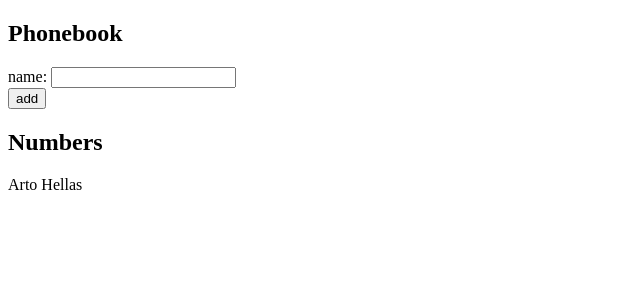
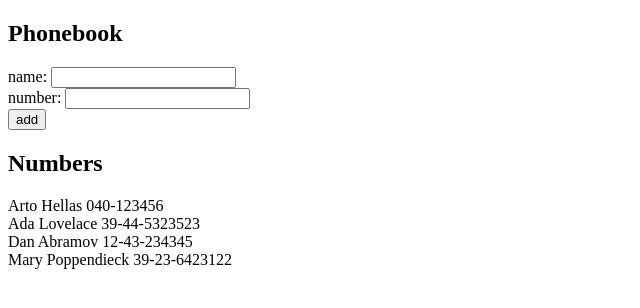
Before and after one commit to kryyyo/full-stack-open-submissions, a React (Create React App) app in the folder part2/the-phonebook/: page / in a window 1280 px wide. Shown: the top 308 px of the page, without its empty margins (0-640 px from the left). Built offline with nearby package versions, Linux system fonts and the light colour scheme.

Commit message:
feat: add ex2.8

```diff
--- a/part2/the-phonebook/src/App.js
+++ b/part2/the-phonebook/src/App.js
@@ -2,43 +2,49 @@ import { useState } from 'react'
 
 const App = () => {
   const [persons, setPersons] = useState([
-    { name: 'Arto Hellas' }
+    { name: 'Arto Hellas', phone: '040-123456', id: 1 },
+    { name: 'Ada Lovelace', phone: '39-44-5323523', id: 2 },
+    { name: 'Dan Abramov', phone: '12-43-234345', id: 3 },
+    { name: 'Mary Poppendieck', phone: '39-23-6423122', id: 4 }
   ])
   const [newName, setNewName] = useState('')
+  const [newPhone, setNewPhone] = useState('')
 
   const addPerson = (e) => {
     e.preventDefault();
-    const trimmed = newName.trim();
+    const trimmedName = newName.trim();
+    const trimmedPhone = newPhone.trim();
 
-    const hasExisting = persons.some(person => person.name === trimmed);
+    const hasExisting = persons.some(person => person.name === trimmedName);
     if (hasExisting) {
-      alert(`${trimmed} is already added to the phonebook`);
-      setNewName(trimmed);
+      alert(`${trimmedName} is already added to the phonebook`);
+      setNewName(trimmedName);
+      setNewPhone(trimmedPhone);
     } else {
-      if (trimmed !== '') {
-        setPersons([...persons, { name: trimmed }]);
+      if (trimmedName !== '') {
+        setPersons([...persons, { id: persons.length + 1, name: trimmedName, phone: trimmedPhone }]);
       }
       setNewName('');
+      setNewPhone('');
     }
-
-
   };
-
-  const handleInputChange = (e) => setNewName(e.target.value);
 
   return (
     <div>
       <h2>Phonebook</h2>
       <form onSubmit={addPerson}>
         <div>
-          name: <input value={newName} onChange={handleInputChange} />
+          name: <input value={newName} onChange={(e) => setNewName(e.target.value)} />
+        </div>
+        <div>
+          number: <input value={newPhone} onChange={(e) => setNewPhone(e.target.value)} />
         </div>
         <div>
           <button type="submit">add</button>
         </div>
       </form>
       <h2>Numbers</h2>
-      {persons.map(person => <p key={person.name}>{person.name}</p>)}
+      {persons.map(person => <div key={person.id}>{person.name} {person.phone}</div>)}
     </div>
   )
 }
```
